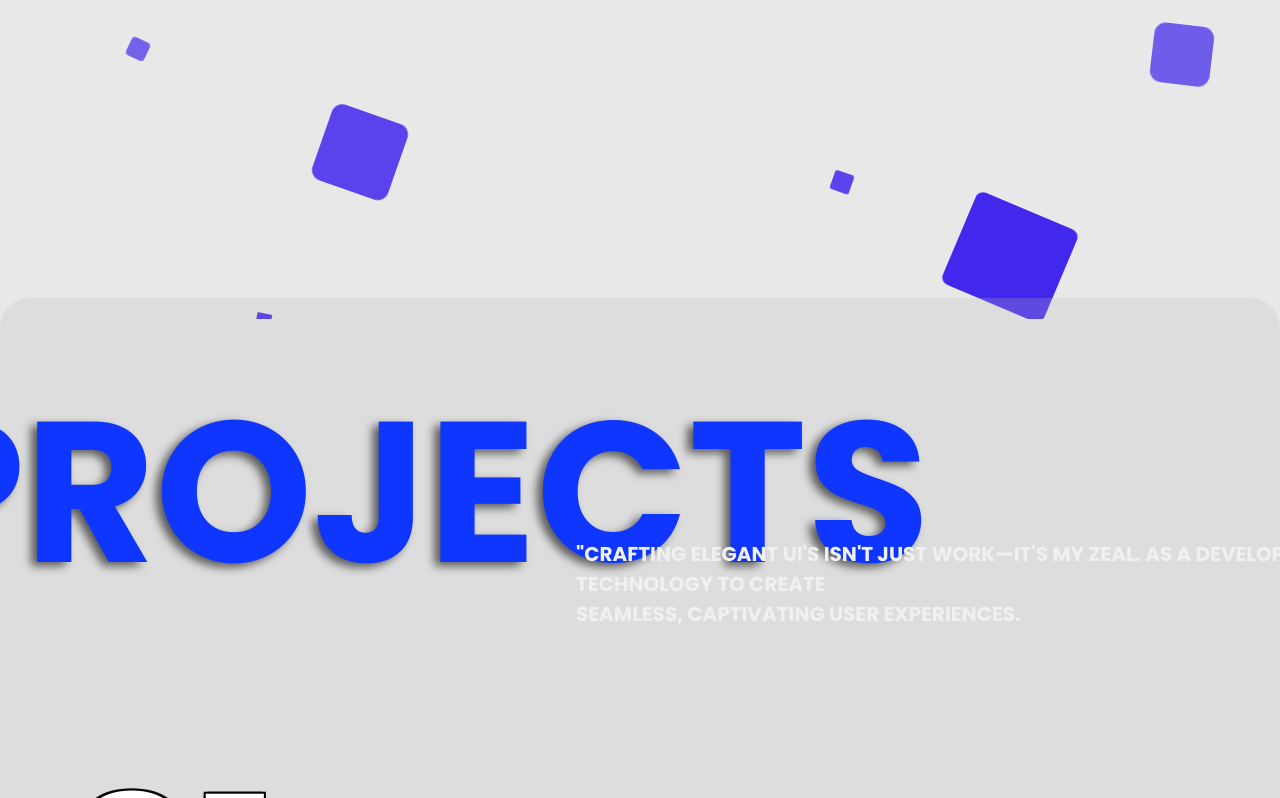
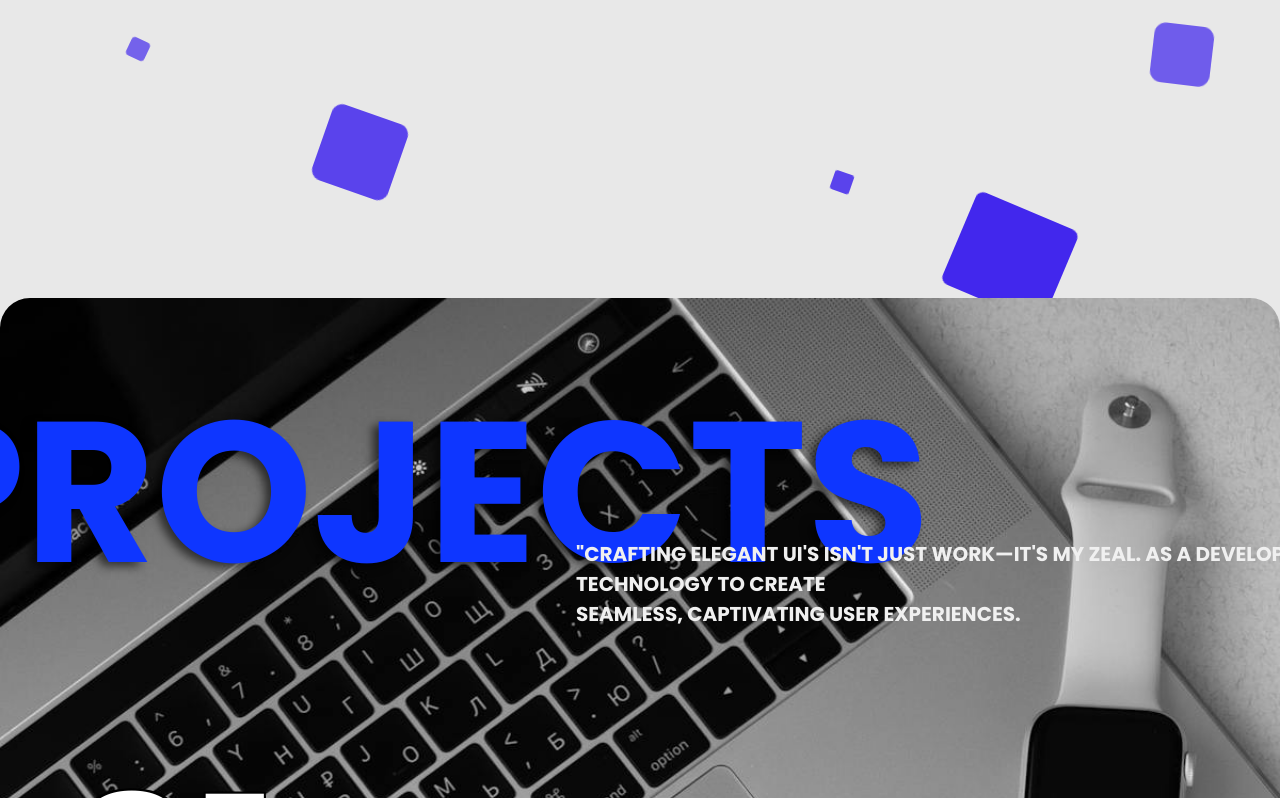
Before and after one commit to divu777/Portfolio-Website, a website: page index.html in a window 1280 px wide. Shown: the part 761-1559 px from the top of the page. Drawn offline with nearby package versions, Linux system fonts and the light colour scheme; the site is published under a folder, as on GitHub Pages, so addresses that start at the root find nothing; a script that the page names is missing.

Commit message:
minor bug

```diff
--- a/public/style.css
+++ b/public/style.css
@@ -205,7 +205,7 @@ h3.bottomMain{
   height: 430vh;
   position: relative;
   background-color: rgba(189, 189, 189, 0.24); /* Adjust the opacity value (0.0 to 1.0) */
-  background-image: url('/public/Images/projectBack2.jpg');
+  background-image: url('Images/projectBack2.jpg');
   background-size: auto 3200px;
   background-position: auto 50px;
   background-repeat: no-repeat;
```
